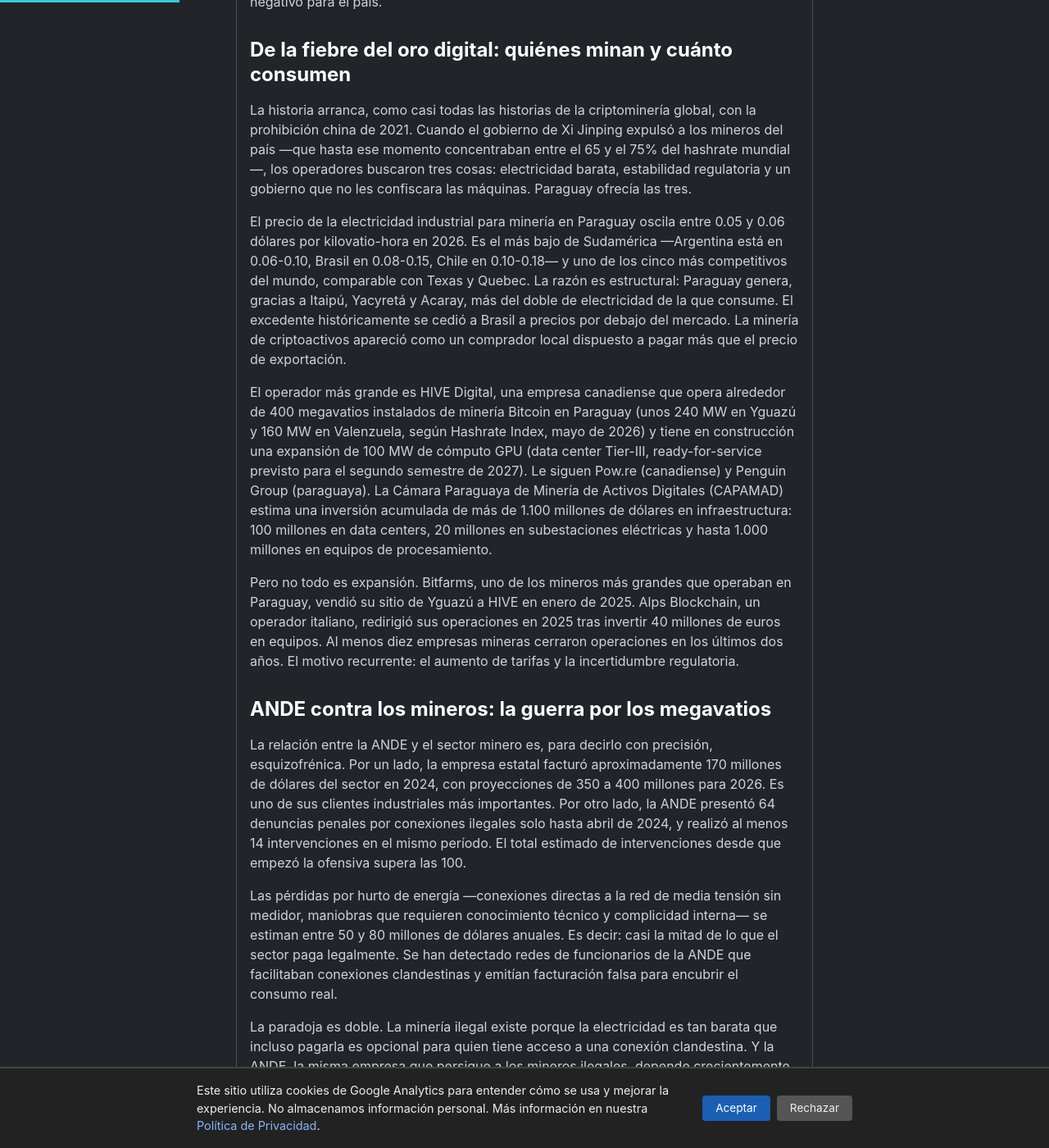
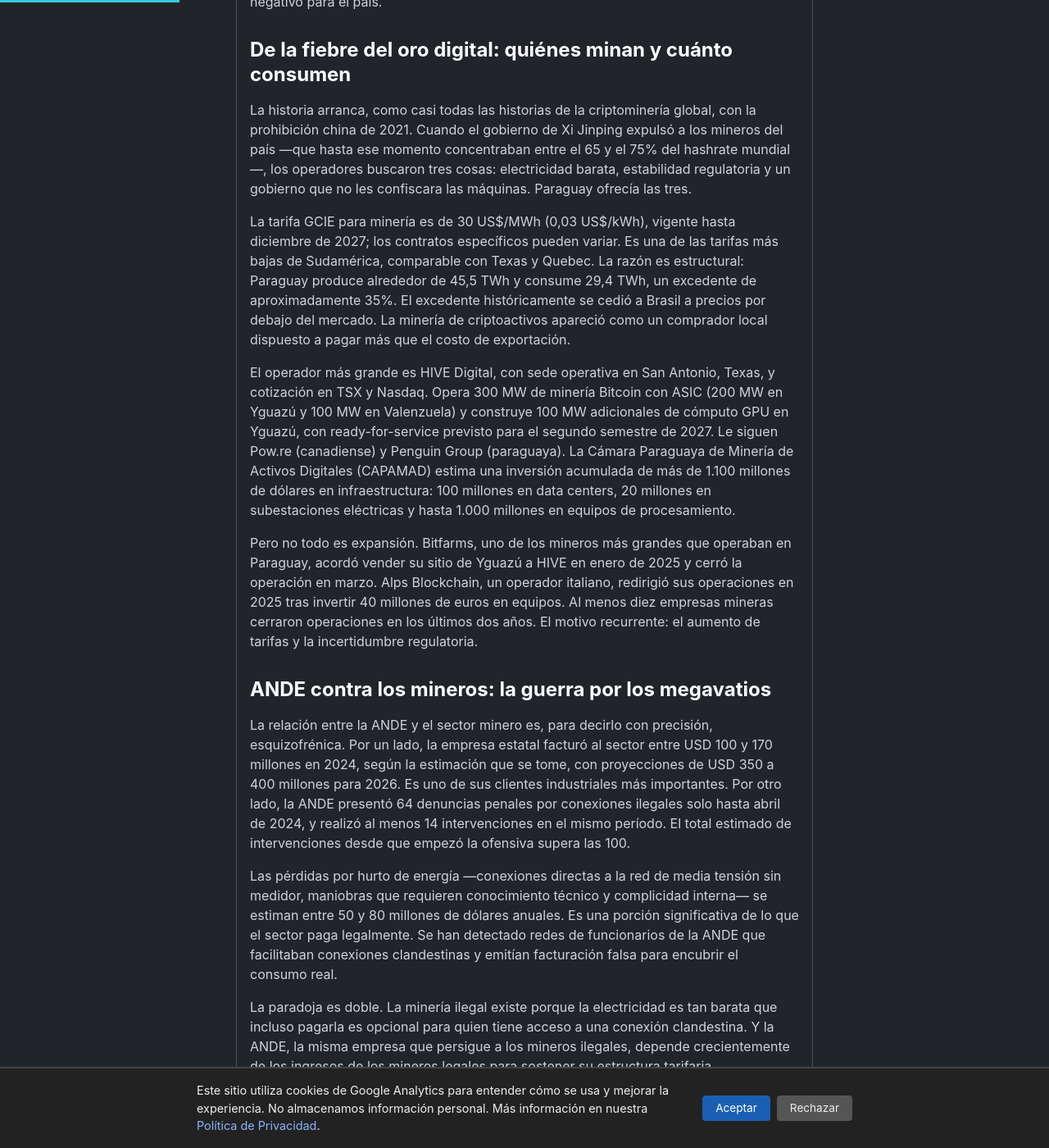
Before and after one commit to miravosqueinteresante/muchotexto.net, a Jekyll site: the page built from _posts/2026-07-07-criptomineria-paraguay-energia-barata.md, in a window 1280 px wide and 1400 px high, scrolled down 815 px. Shown: the whole window at 82% size. Built offline with Jekyll 4.4.1, drawn with Linux system fonts in a browser that asks for light colours; some of the changed text lies outside the part shown.

Commit message:
Corrige datos críticos del artículo de criptominería

```diff
--- a/_posts/2026-07-07-criptomineria-paraguay-energia-barata.md
+++ b/_posts/2026-07-07-criptomineria-paraguay-energia-barata.md
@@ -11,39 +11,39 @@
 description: "Paraguay es el cuarto país con mayor minería de bitcoin: 943,8 MW reservados, 383 empleos formales y una ANDE en guerra contra conexiones clandestinas."
 ---
 
-Hay un dato que explica mejor que cualquier análisis la relación de Paraguay con la criptominería: dos tercios de las empresas mineras que operan en el país no tienen empleados formales. En total, el sector registra 383 trabajadores en el Instituto de Previsión Social. Para ponerlo en perspectiva, la energía que reservan estas operaciones —943,8 megavatios de potencia contratada en 41 empresas, con una carga efectiva de unos 800-850 MW— supera el consumo de una ciudad del tamaño de Asunción.
+Hay un dato que explica mejor que cualquier análisis la relación de Paraguay con la criptominería: dos tercios de las empresas mineras que operan en el país no tienen empleados formales. En total, el sector registraba 383 trabajadores en el Instituto de Previsión Social. Para ponerlo en perspectiva, la energía que reservan estas operaciones —943,8 megavatios de potencia contratada en 41 empresas, con una carga efectiva de unos 800-850 MW— equivale al consumo de una ciudad de 1,5 a 2 millones de habitantes.
 
-Paraguay es el cuarto país del mundo con mayor tasa de hash de bitcoin, detrás de Estados Unidos, Rusia y China. Tiene aproximadamente el 4.3% del poder de cómputo global de la red. Llegó a esa posición sin una ley de criptoactivos, sin un plan nacional de desarrollo tecnológico que incluya al sector, y con una empresa estatal de electricidad —la ANDE— que libra una guerra silenciosa contra las conexiones ilegales mientras factura cientos de millones de dólares a las legales. Este artículo es un intento de entender qué está pasando, cuánto cuesta de verdad, y si el saldo es positivo o negativo para el país.
+Paraguay es el cuarto país del mundo con mayor tasa de hash de bitcoin, detrás de Estados Unidos, Rusia y China. Tiene aproximadamente el 4,7% del poder de cómputo global de la red. Llegó a esa posición sin una ley de criptoactivos, sin un plan nacional de desarrollo tecnológico que incluya al sector, y con una empresa estatal de electricidad —la ANDE— que libra una guerra silenciosa contra las conexiones ilegales mientras factura cientos de millones de dólares a las legales. Este artículo es un intento de entender qué está pasando, cuánto cuesta de verdad, y si el saldo es positivo o negativo para el país.
 
 ## De la fiebre del oro digital: quiénes minan y cuánto consumen
 
 La historia arranca, como casi todas las historias de la criptominería global, con la prohibición china de 2021. Cuando el gobierno de Xi Jinping expulsó a los mineros del país —que hasta ese momento concentraban entre el 65 y el 75% del hashrate mundial—, los operadores buscaron tres cosas: electricidad barata, estabilidad regulatoria y un gobierno que no les confiscara las máquinas. Paraguay ofrecía las tres.
 
-El precio de la electricidad industrial para minería en Paraguay oscila entre 0.05 y 0.06 dólares por kilovatio-hora en 2026. Es el más bajo de Sudamérica —Argentina está en 0.06-0.10, Brasil en 0.08-0.15, Chile en 0.10-0.18— y uno de los cinco más competitivos del mundo, comparable con Texas y Quebec. La razón es estructural: Paraguay genera, gracias a Itaipú, Yacyretá y Acaray, más del doble de electricidad de la que consume. El excedente históricamente se cedió a Brasil a precios por debajo del mercado. La minería de criptoactivos apareció como un comprador local dispuesto a pagar más que el precio de exportación.
+La tarifa GCIE para minería es de 30 US$/MWh (0,03 US$/kWh), vigente hasta diciembre de 2027; los contratos específicos pueden variar. Es una de las tarifas más bajas de Sudamérica, comparable con Texas y Quebec. La razón es estructural: Paraguay produce alrededor de 45,5 TWh y consume 29,4 TWh, un excedente de aproximadamente 35%. El excedente históricamente se cedió a Brasil a precios por debajo del mercado. La minería de criptoactivos apareció como un comprador local dispuesto a pagar más que el costo de exportación.
 
-El operador más grande es HIVE Digital, una empresa canadiense que opera alrededor de 400 megavatios instalados de minería Bitcoin en Paraguay (unos 240 MW en Yguazú y 160 MW en Valenzuela, según Hashrate Index, mayo de 2026) y tiene en construcción una expansión de 100 MW de cómputo GPU (data center Tier-III, ready-for-service previsto para el segundo semestre de 2027). Le siguen Pow.re (canadiense) y Penguin Group (paraguaya). La Cámara Paraguaya de Minería de Activos Digitales (CAPAMAD) estima una inversión acumulada de más de 1.100 millones de dólares en infraestructura: 100 millones en data centers, 20 millones en subestaciones eléctricas y hasta 1.000 millones en equipos de procesamiento.
+El operador más grande es HIVE Digital, con sede operativa en San Antonio, Texas, y cotización en TSX y Nasdaq. Opera 300 MW de minería Bitcoin con ASIC (200 MW en Yguazú y 100 MW en Valenzuela) y construye 100 MW adicionales de cómputo GPU en Yguazú, con ready-for-service previsto para el segundo semestre de 2027. Le siguen Pow.re (canadiense) y Penguin Group (paraguaya). La Cámara Paraguaya de Minería de Activos Digitales (CAPAMAD) estima una inversión acumulada de más de 1.100 millones de dólares en infraestructura: 100 millones en data centers, 20 millones en subestaciones eléctricas y hasta 1.000 millones en equipos de procesamiento.
 
-Pero no todo es expansión. Bitfarms, uno de los mineros más grandes que operaban en Paraguay, vendió su sitio de Yguazú a HIVE en enero de 2025. Alps Blockchain, un operador italiano, redirigió sus operaciones en 2025 tras invertir 40 millones de euros en equipos. Al menos diez empresas mineras cerraron operaciones en los últimos dos años. El motivo recurrente: el aumento de tarifas y la incertidumbre regulatoria.
+Pero no todo es expansión. Bitfarms, uno de los mineros más grandes que operaban en Paraguay, acordó vender su sitio de Yguazú a HIVE en enero de 2025 y cerró la operación en marzo. Alps Blockchain, un operador italiano, redirigió sus operaciones en 2025 tras invertir 40 millones de euros en equipos. Al menos diez empresas mineras cerraron operaciones en los últimos dos años. El motivo recurrente: el aumento de tarifas y la incertidumbre regulatoria.
 
 ## ANDE contra los mineros: la guerra por los megavatios
 
-La relación entre la ANDE y el sector minero es, para decirlo con precisión, esquizofrénica. Por un lado, la empresa estatal facturó aproximadamente 170 millones de dólares del sector en 2024, con proyecciones de 350 a 400 millones para 2026. Es uno de sus clientes industriales más importantes. Por otro lado, la ANDE presentó 64 denuncias penales por conexiones ilegales solo hasta abril de 2024, y realizó al menos 14 intervenciones en el mismo período. El total estimado de intervenciones desde que empezó la ofensiva supera las 100.
+La relación entre la ANDE y el sector minero es, para decirlo con precisión, esquizofrénica. Por un lado, la empresa estatal facturó al sector entre USD 100 y 170 millones en 2024, según la estimación que se tome, con proyecciones de USD 350 a 400 millones para 2026. Es uno de sus clientes industriales más importantes. Por otro lado, la ANDE presentó 64 denuncias penales por conexiones ilegales solo hasta abril de 2024, y realizó al menos 14 intervenciones en el mismo período. El total estimado de intervenciones desde que empezó la ofensiva supera las 100.
 
-Las pérdidas por hurto de energía —conexiones directas a la red de media tensión sin medidor, maniobras que requieren conocimiento técnico y complicidad interna— se estiman entre 50 y 80 millones de dólares anuales. Es decir: casi la mitad de lo que el sector paga legalmente. Se han detectado redes de funcionarios de la ANDE que facilitaban conexiones clandestinas y emitían facturación falsa para encubrir el consumo real.
+Las pérdidas por hurto de energía —conexiones directas a la red de media tensión sin medidor, maniobras que requieren conocimiento técnico y complicidad interna— se estiman entre 50 y 80 millones de dólares anuales. Es una porción significativa de lo que el sector paga legalmente. Se han detectado redes de funcionarios de la ANDE que facilitaban conexiones clandestinas y emitían facturación falsa para encubrir el consumo real.
 
 La paradoja es doble. La minería ilegal existe porque la electricidad es tan barata que incluso pagarla es opcional para quien tiene acceso a una conexión clandestina. Y la ANDE, la misma empresa que persigue a los mineros ilegales, depende crecientemente de los ingresos de los mineros legales para sostener su estructura tarifaria.
 
-En 2022, la ANDE intentó aumentar las tarifas a los mineros en un 60%. El Congreso intervino y rechazó una ley que habría consolidado el aumento. Desde entonces, la solución han sido los contratos de compra de energía a largo plazo (PPA, por sus siglas en inglés), que dan previsibilidad a ambas partes pero que vencen, en su mayoría, en 2027. Ese año —el mismo en que vence el acuerdo tarifario de Itaipú y en que entra en vigor la [apertura del sector eléctrico al capital privado]({% post_url 2026-05-27-apertura-sector-electrico-privado-paraguay %})— va a definir el futuro del sector.
+En 2022, la ANDE solicitó un aumento de hasta 60% sobre la tarifa industrial. El Congreso rechazó un proyecto de ley de criptoactivos; el aumento no se consolidó por ley. Desde entonces, la solución han sido los contratos de compra de energía a largo plazo (PPA, por sus siglas en inglés), que dan previsibilidad a ambas partes pero que vencen el 31 de diciembre de 2027. Ese año —el mismo en que vence el acuerdo tarifario de Itaipú y en que rige la [apertura del sector eléctrico al capital privado]({% post_url 2026-05-27-apertura-sector-electrico-privado-paraguay %})— va a definir el futuro del sector.
 
 ## 383 empleos para 943 megavatios: la pregunta que nadie quiere responder
 
 El dato más incómodo de la criptominería en Paraguay no es el consumo energético ni las conexiones ilegales. Es la relación entre la energía que consume y el empleo que genera.
 
-Según el Instituto de Previsión Social, hay 383 personas empleadas formalmente en todo el sector. La propia CAPAMAD, en su estimación más optimista, habla de 500 empleos directos y 1.250 indirectos. Aun tomando la cifra de la cámara (500 empleos), la relación es de menos de un empleo directo por megavatio de los 943,8 MW contratados. Para comparar: la industria manufacturera paraguaya —maquila textil, autopartes, alimentos— genera entre 5 y 15 empleos por megavatio consumido, según datos del Ministerio de Industria y Comercio.
+Según el Instituto de Previsión Social, hay 383 personas empleadas formalmente en todo el sector. La propia CAPAMAD, en su estimación más optimista, habla de 500 empleos directos y 1.250 indirectos. Aun tomando la cifra de la cámara (500 empleos), la relación es de 0,4 a 0,7 empleos directos por megavatio de los 943,8 MW contratados. Para comparar: la industria manufacturera paraguaya —maquila textil, autopartes, alimentos— genera varios empleos por megavatio, muy por encima de la minería.
 
-La minería de bitcoin es intensiva en capital y en energía, pero no en trabajo humano. Una granja de 100 megavatios puede operar con menos de 50 personas: técnicos de mantenimiento, ingenieros eléctricos, personal de seguridad. Los ASIC —los chips especializados que realizan el cómputo— no necesitan operarios que los vigilen. Funcionan solos, las 24 horas, hasta que se vuelven obsoletos. La vida útil promedio de un ASIC es de 1.29 años, tras lo cual se convierte en residuo electrónico.
+La minería de bitcoin es intensiva en capital y en energía, pero no en trabajo humano. HIVE declara unos 250 colaboradores para 300 MW (~0,8 por MW); una granja de 100 MW puede operar con decenas de personas: técnicos de mantenimiento, ingenieros eléctricos y seguridad. Los ASIC —los chips especializados que realizan el cómputo— no necesitan operarios que los vigilen. Funcionan solos, las 24 horas, hasta que se vuelven obsoletos. La vida útil promedio de un ASIC es de 1.29 años, tras lo cual se convierte en residuo electrónico.
 
-Ese residuo es otro problema que Paraguay no ha empezado a dimensionar. TEDIC, la organización que más ha investigado el sector, señala que el país "está atrasado en términos de regulaciones" para manejar los desechos de equipos mineros. Una sola transacción de bitcoin genera unos 79 gramos de residuo electrónico (Digiconomist, 2026). La red en su conjunto produce 21.000 toneladas anuales, comparables a los residuos de pequeños equipos informáticos de todo un país como Países Bajos.
+Ese residuo es otro problema que Paraguay no ha empezado a dimensionar. TEDIC, la organización que más ha investigado el sector, señala que el país "está atrasado en términos de regulaciones" para manejar los desechos de equipos mineros. Una sola transacción de bitcoin genera entre 86 y 114 gramos de residuo electrónico según el año (Digiconomist, 2026). La red en su conjunto produce 21.000 toneladas anuales, comparables a los residuos de pequeños equipos informáticos de todo un país como Países Bajos.
 
 Los defensores del sector argumentan que los empleos, aunque pocos, son de alta calidad: ingenieros y técnicos con salarios muy por encima de la media paraguaya. Y que los efectos indirectos —servicios profesionales, alquileres, consumo local— no se capturan en la planilla del IPS. Es cierto. Pero también es cierto que ninguna otra industria en Paraguay consume tanta energía para generar tan poco empleo directo.
 
@@ -57,13 +57,13 @@
 
 Entre 2019 y 2022, una sequía prolongada —la peor en 77 años en la cuenca del río Paraná— redujo la generación de Itaipú un 35,6% (de 103,1 TWh en 2016 a 66,4 TWh en 2021). La vulnerabilidad climática de la matriz hidroeléctrica paraguaya no es una hipótesis: es un evento que ya ocurrió. En un escenario de estrés hídrico, cada megavatio que consume un ASIC minando bitcoin es un megavatio que no está disponible para hospitales, industrias o para la exportación a precios de mercado.
 
-El caso Villarrica ilustra el costo social. Vecinos de una granja de criptominería de Penguin Group en esa ciudad denunciaron meses de ruido continuo de ventiladores industriales a más de 75 decibeles —el umbral a partir del cual la exposición prolongada causa daño auditivo. La granja operaba 16.200 máquinas con 44 empleados. Los vecinos presentaron el primer juicio en América Latina contra un data center de criptominería por contaminación sonora. El caso todavía está en tribunales.
+El caso Villarrica ilustra el costo social. Vecinos de una granja de criptominería de Bitfarms (D&N S.A.) en esa ciudad denunciaron meses de ruido continuo de ventiladores industriales, con mediciones de hasta ~100 decibeles. Los 75 dB son el límite municipal para zona industrial, no el umbral de daño auditivo (≈85 dB por 8 horas). La granja operaba 16.200 máquinas con 44 empleados. Los vecinos presentaron el primer juicio en América Latina contra un data center de criptominería por contaminación sonora. El caso todavía está en tribunales.
 
 ## El reloj de 2027: ¿criptominería o centros de datos?
 
-El sector minero en Paraguay tiene una fecha de vencimiento: 2027. Ese año vencen la mayoría de los contratos de suministro eléctrico entre la ANDE y los mineros. Es también el año en que vence el acuerdo tarifario de Itaipú —que define a qué precio Brasil compra el excedente paraguayo— y el año en que finaliza la vacatio legis de la Ley 7593 de protección de datos (vigencia plena: noviembre de 2027), la misma que analizamos en nuestro [artículo anterior]({% post_url 2026-07-07-ley-proteccion-datos-paraguay-ia %}).
+El sector minero en Paraguay tiene una fecha de vencimiento: 2027. Ese año vencen todos los contratos de suministro eléctrico entre la ANDE y los mineros. Es también el año en que vence el acuerdo tarifario de Itaipú —que define a qué precio Brasil compra el excedente paraguayo— y el año en que finaliza la vacatio legis de la Ley 7593 de protección de datos (vigencia plena: noviembre de 2027), la misma que analizamos en nuestro [artículo anterior]({% post_url 2026-07-07-ley-proteccion-datos-paraguay-ia %}).
 
-En ese mismo horizonte temporal, Paraguay está apostando a un modelo económico distinto: los centros de datos de inteligencia artificial. [Yguazú Digital]({% post_url 2026-06-23-yguazu-digital-paraguay-hub-ia-mas-grande-del-mundo %}), el proyecto con Taiwán, apunta a consumir —en su fase final, aspiracional— un gigavatio de potencia, un nivel comparable a la carga actual de todo el sector de criptominería. Pero mientras la minería de criptoactivos genera entre 0.5 y 1 empleo por megavatio, los centros de datos de IA prometen —al menos sobre el papel— mayor valor agregado, transferencia tecnológica, becas de formación y un ecosistema de servicios alrededor.
+En ese mismo horizonte temporal, Paraguay está apostando a un modelo económico distinto: los centros de datos de inteligencia artificial. [Yguazú Digital]({% post_url 2026-06-23-yguazu-digital-paraguay-hub-ia-mas-grande-del-mundo %}), el proyecto con Taiwán, apunta a consumir —en su fase final, aspiracional— un gigavatio de potencia, un nivel comparable a la carga actual de todo el sector de criptominería. Pero mientras la minería de criptoactivos genera entre 0,4 y 0,7 empleos por megavatio, los centros de datos de IA prometen —al menos sobre el papel— mayor valor agregado, transferencia tecnológica, becas de formación y un ecosistema de servicios alrededor.
 
 La pregunta no es si Paraguay debe elegir entre una cosa y la otra. El país tiene suficiente energía para ambas, al menos por ahora. La pregunta es si la energía más barata y limpia de Sudamérica debería usarse para alimentar máquinas que resuelven problemas criptográficos cuyo valor social es, como mínimo, discutible.
 
--- a/scripts/url_403_allowlist.txt
+++ b/scripts/url_403_allowlist.txt
@@ -2,4 +2,5 @@
 # Mantener solo dominios institucionales o medios con bloqueo anti-bot conocido.
 bcp.gov.py
 dni.gov
+sciencedirect.com
 timesofisrael.com
```
Also changed, not shown: other parts of _posts/2026-07-07-criptomineria-paraguay-energia-barata.md (+5 -5 lines).
